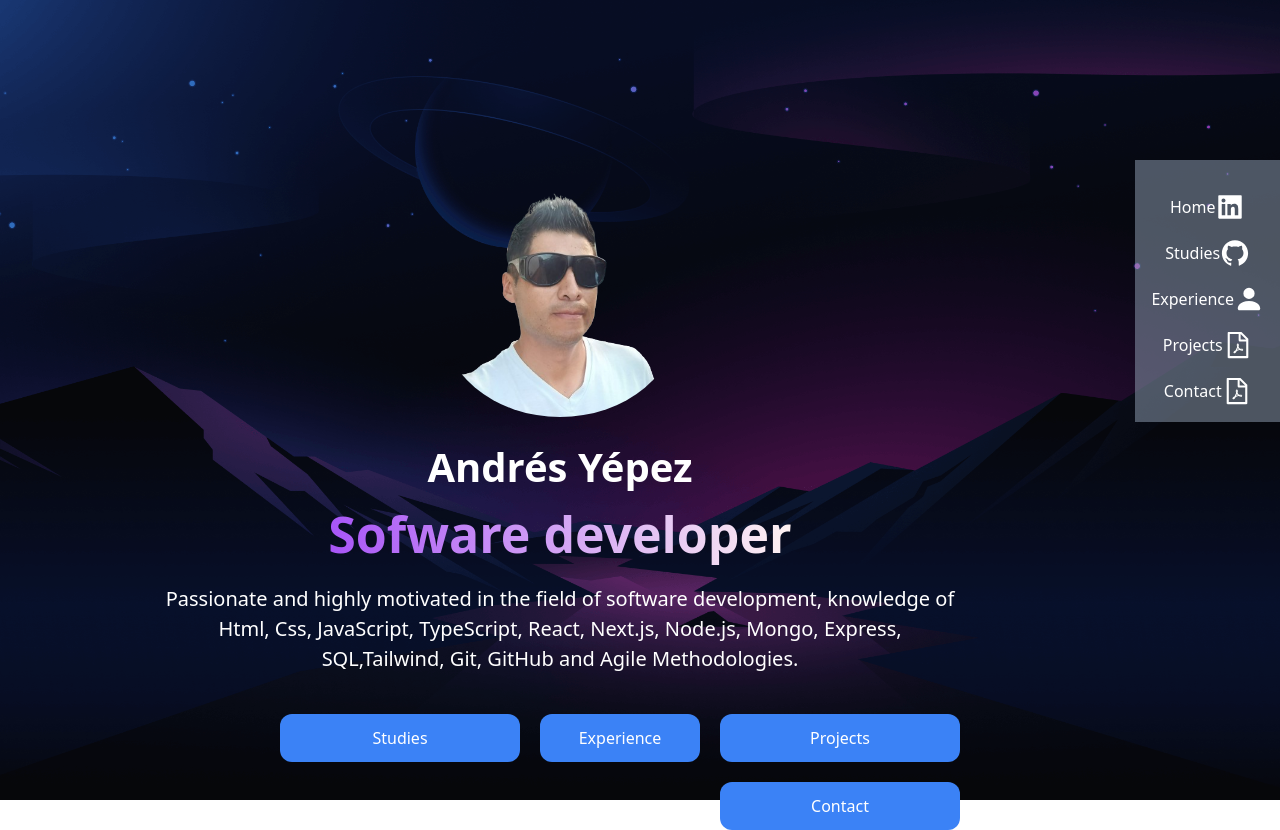
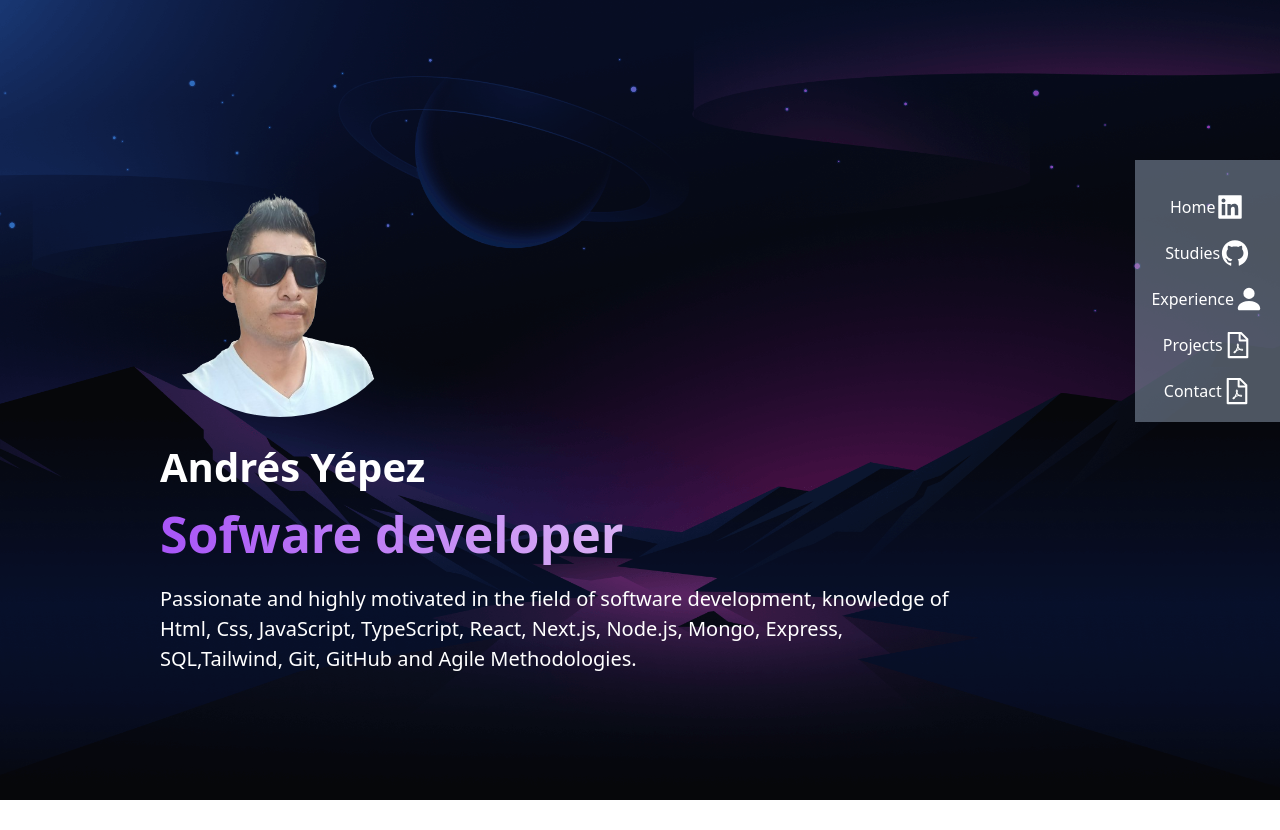
Before and after one commit to andresquito/08.andresyepez_portfolio, a Next.js app: page / in a window 1280 px wide. After the commit the page ends 800 px from the top, so only its background shows below. Built offline with nearby package versions, Linux system fonts and the light colour scheme.

Commit message:
SlideBar

```diff
--- a/src/app/page.tsx
+++ b/src/app/page.tsx
@@ -1,7 +1,4 @@
 "use client";
-import Image from "next/image";
-import Link from "next/link";
-import LayoutNavBar from "./studies/layout";
 import SlideBar from "./components/SlideBar";
 
 export default function Home() {
@@ -11,15 +8,15 @@ export default function Home() {
       <main className="h-screen bg-orange-300">
         {/* home */}
         <div
-          className="bg-green-200 h-full flex bg-cover bg-center text-center pr-3 pl-3 sm:pl-20 sm:pr-20 md:left-20 md:pr-40 lg:pl-40 lg:pr-80"
+          className="bg-green-200 h-full flex bg-cover bg-center  pr-10 pl-10 sm:pl-20 sm:pr-20 md:left-20 md:pr-40 lg:pl-40 lg:pr-80"
           style={{ backgroundImage: "url(/main-bg.webp)" }}
         >
-          <div className="flex flex-col items-center  ">
+          <div className="flex flex-col ">
             <img
               src="/andres5.png"
               //voltear imagen
               style={{ transform: "scalex(-1)" }}
-              className=" w-40 rounded-full pt-10 pb-5 sm:w-60 sm:pt-40  md:pt-40 md:left-40"
+              className=" w-40  rounded-full pt-40 pb-5 sm:w-60 sm:pt-40  md:pt-40 md:left-40"
             />
             <h1 className="text-[20px] text-white font-semibold lg:text-[40px]">
               Andrés Yépez
@@ -33,59 +30,9 @@ export default function Home() {
               React, Next.js, Node.js, Mongo, Express, SQL,Tailwind, Git, GitHub
               and Agile Methodologies.
             </p>
-            <div className="text-white flex flex-wrap text-center justify-center gap-5  md:flex-row lg:justify-end">
-              <Link
-                href="/nav"
-                className="bg-blue-500 w-35 py-1 px-3 rounded-xl hover:bg-blue-400 sm:w-40 lg:w-60 lg:py-3 lg:px-5"
-              >
-                Studies
-              </Link>
-              <Link
-                href="/"
-                className="bg-blue-500 w-35 py-1 px-3 rounded-xl hover:bg-blue-400 sm:w-40 file:lg:w-60 lg:py-3 lg:px-5"
-              >
-                Experience
-              </Link>
-              <Link
-                href="/"
-                className="bg-blue-500 w-35 rounded-xl py-1 px-3 hover:bg-blue-400 sm:w-40 lg:w-60 lg:py-3 lg:px-5"
-              >
-                Projects
-              </Link>
-              <Link
-                href="/"
-                className="bg-blue-500 w-35 py-1 px-3 rounded-xl hover:bg-blue-400 sm:w-40 lg:w-60 lg:py-3 lg:px-5"
-              >
-                Contact
-              </Link>
-            </div>
+
           </div>
         </div>
-        {/* images, flip */}
-        {/* <div>
-        <img
-          src="/stars.png"
-          alt="cliff"
-          height={1500}
-          width={1500}
-          className="absolute top-0 left-0"
-        />
-        <img
-          src="/cliff.webp"
-          alt="cliff"
-          height={480}
-          width={350}
-          className="lg:absolute md:bottom-0 md:right-0 "
-        />
-
-        <img
-          src="/trees.webp"
-          alt="trees"
-          height={2000}
-          width={2000}
-          className="md:absolute bottom-20 right-0 w-full lg:hidden "
-        />
-      </div> */}
       </main>
     </>
   );
```
